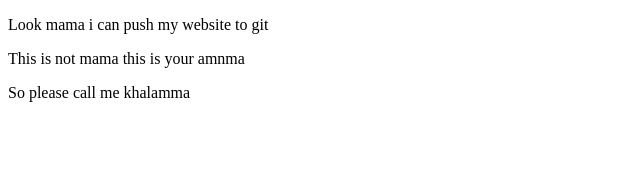
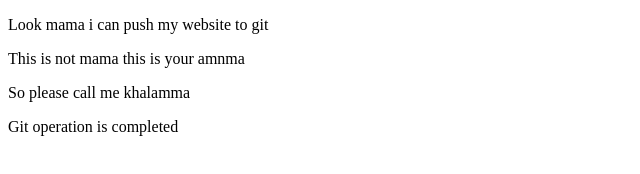
Before and after one commit to mamunr613/My-first-website-with-github, a plain HTML site: page Website push to github.html in a window 1280 px wide. Shown: the whole page, without its empty margins (0-640 px from the left). Drawn offline with Linux system fonts and the light colour scheme.

Commit message:
git commit m-"operation completed"

```diff
--- a/Website push to github.html
+++ b/Website push to github.html
@@ -11,3 +11,4 @@
     <p> So please call me khalamma</p>
 </body>
 </html>
+<p> Git operation is completed</p>
```
